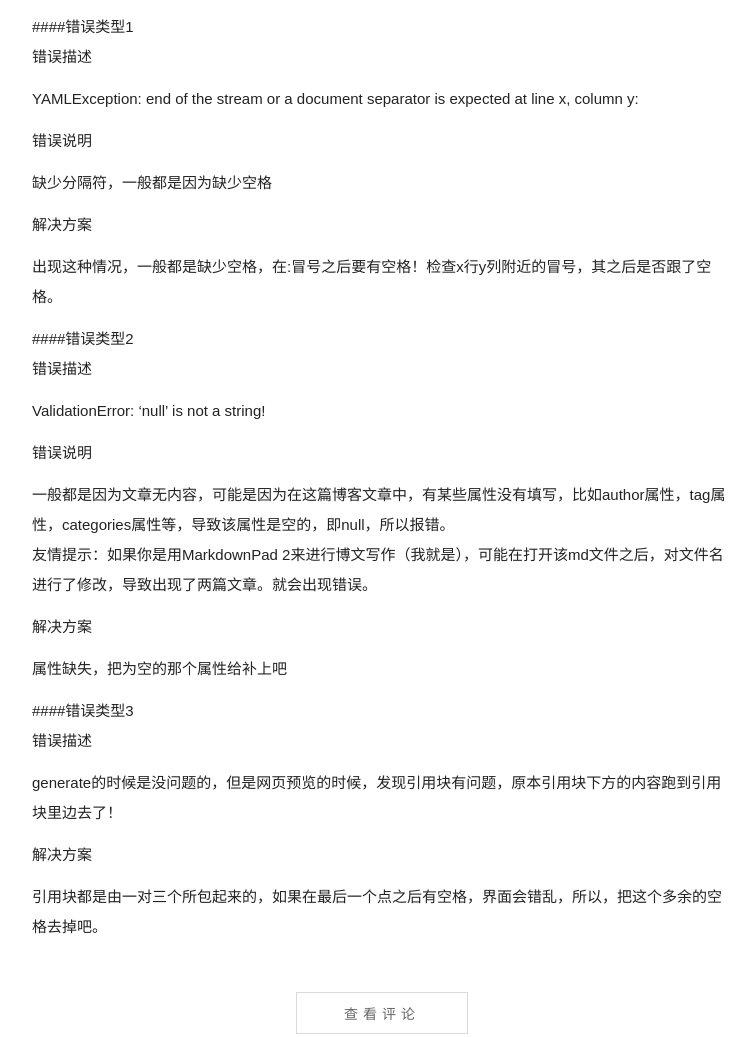
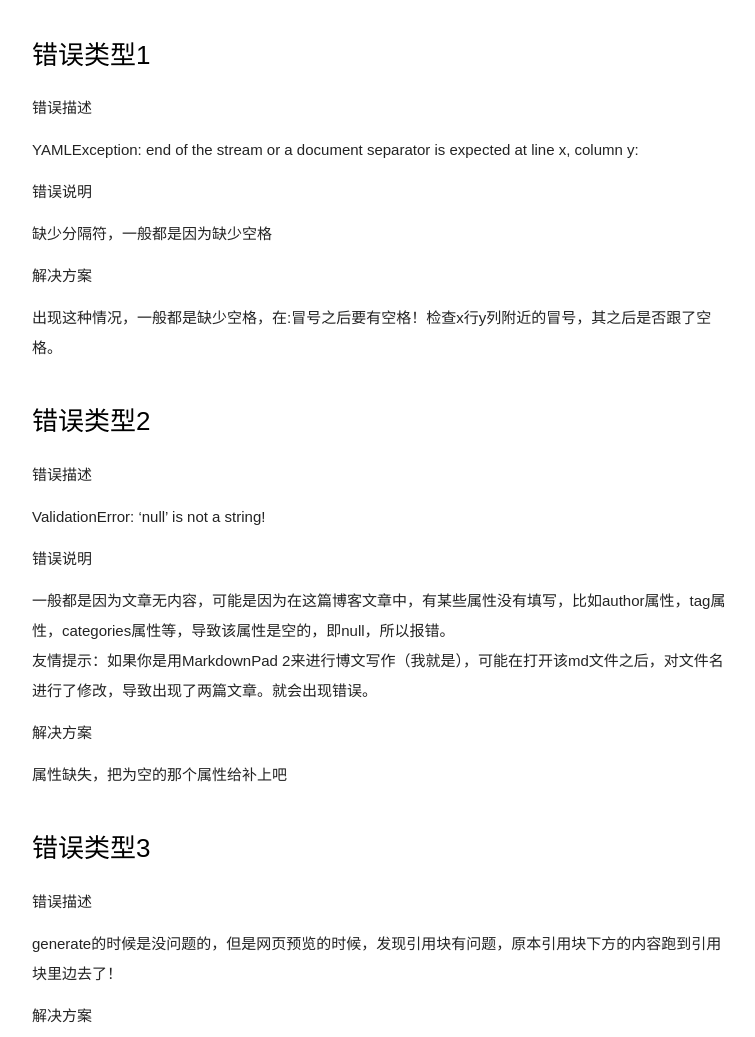
Before and after one commit to HHHZO/HHHZO.github.io, a plain HTML site: page 2021/08/09/维护/index.html in a window 1280 px wide. Shown: the part 1820-2857 px from the top of the page, without its empty margins (258-1013 px from the left). Drawn offline with nearby package versions, Linux system fonts and the light colour scheme; some packages are replaced by stand-ins of ours; no server answers; a web font is replaced by a local one.

Commit message:
Site updated: 2021-08-10 17:28:18

```diff
--- a/2021/08/09/维护/index.html
+++ b/2021/08/09/维护/index.html
@@ -179,19 +179,19 @@
 <td>Hide output on console</td>
 </tr>
 </tbody></table>
-<p>####错误类型1<br>错误描述</p>
+<h3 id="错误类型1"><a href="#错误类型1" class="headerlink" title="错误类型1"></a>错误类型1</h3><p>错误描述</p>
 <p>YAMLException: end of the stream or a document separator is expected at line x, column y:</p>
 <p>错误说明</p>
 <p>缺少分隔符，一般都是因为缺少空格</p>
 <p>解决方案</p>
 <p>出现这种情况，一般都是缺少空格，在:冒号之后要有空格！检查x行y列附近的冒号，其之后是否跟了空格。</p>
-<p>####错误类型2<br>错误描述</p>
+<h3 id="错误类型2"><a href="#错误类型2" class="headerlink" title="错误类型2"></a>错误类型2</h3><p>错误描述</p>
 <p>ValidationError: ‘null’ is not a string!</p>
 <p>错误说明</p>
 <p>一般都是因为文章无内容，可能是因为在这篇博客文章中，有某些属性没有填写，比如author属性，tag属性，categories属性等，导致该属性是空的，即null，所以报错。<br>友情提示：如果你是用MarkdownPad 2来进行博文写作（我就是），可能在打开该md文件之后，对文件名进行了修改，导致出现了两篇文章。就会出现错误。</p>
 <p>解决方案</p>
 <p>属性缺失，把为空的那个属性给补上吧</p>
-<p>####错误类型3<br>错误描述</p>
+<h3 id="错误类型3"><a href="#错误类型3" class="headerlink" title="错误类型3"></a>错误类型3</h3><p>错误描述</p>
 <p>generate的时候是没问题的，但是网页预览的时候，发现引用块有问题，原本引用块下方的内容跑到引用块里边去了！</p>
 <p>解决方案</p>
 <p>引用块都是由一对三个<strong>所包起来的，如果在最后一个点</strong>之后有空格，界面会错乱，所以，把这个多余的空格去掉吧。</p>
```
